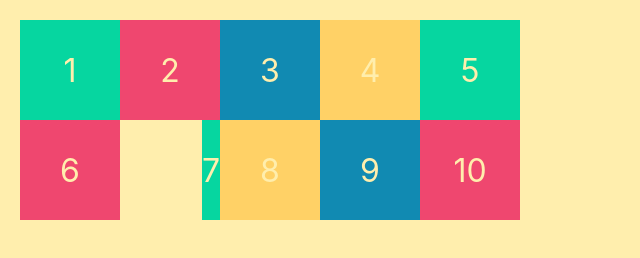
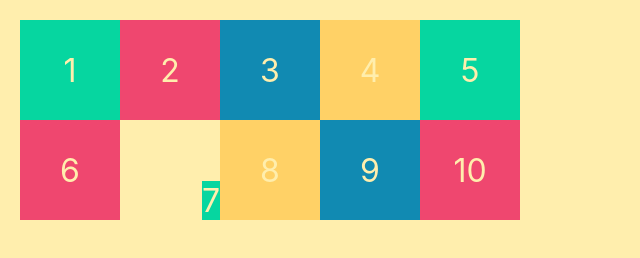
Before and after one commit to zahidjuel/p-grid-7, a plain HTML site: page justify-align5.html in a window 1280 px wide. Shown: the whole page, without its empty margins (0-640 px from the left). Drawn offline with Linux system fonts and the light colour scheme.

Commit message:
adde grid fiels

```diff
--- a/justify-align5.html
+++ b/justify-align5.html
@@ -36,6 +36,7 @@
         }
         .seven{
             justify-self: end;
+            align-self: end;
         }
     </style>
 </head>
```
Also changed, not shown: layout2.html (+3 -3 lines).
